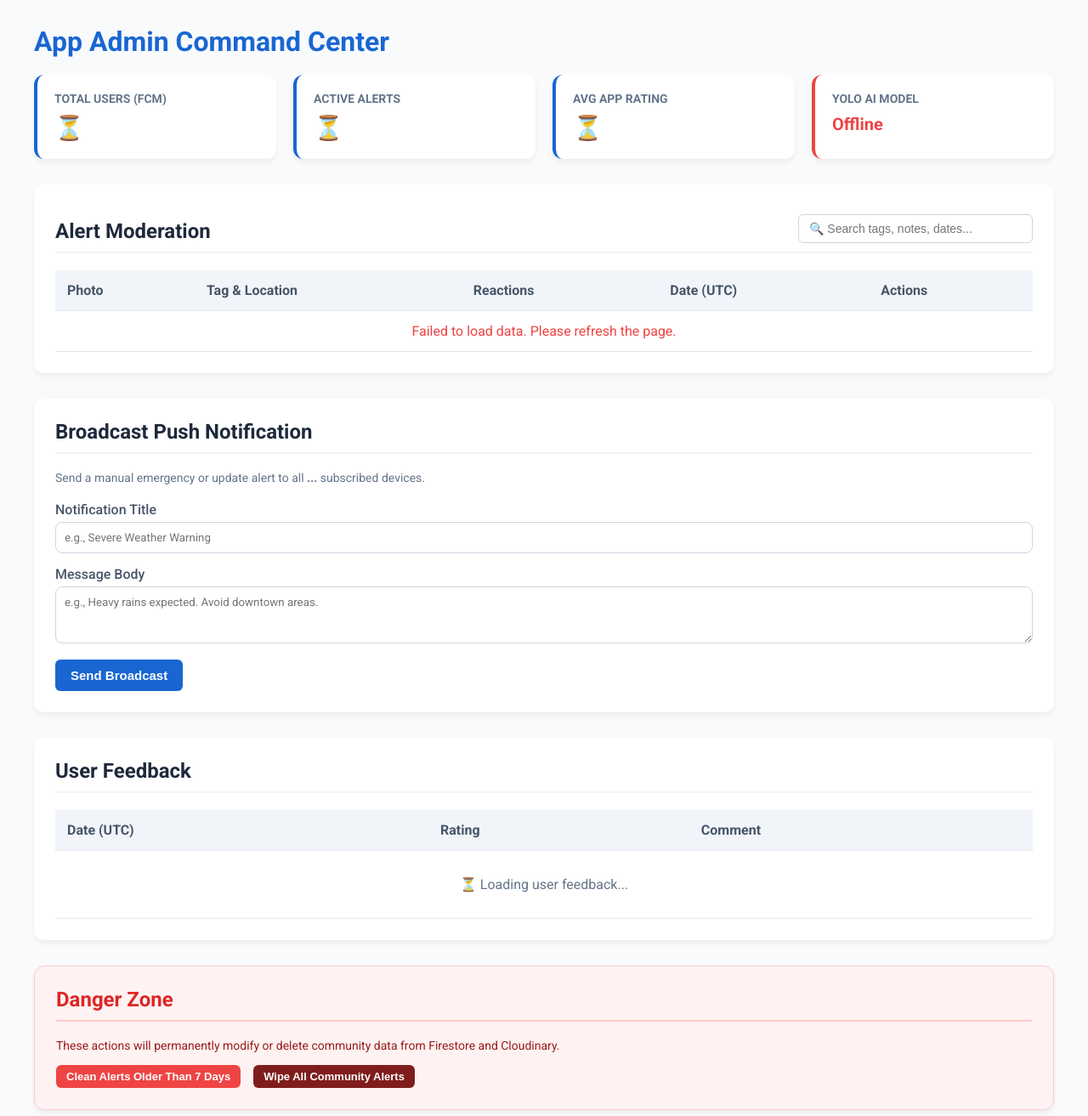
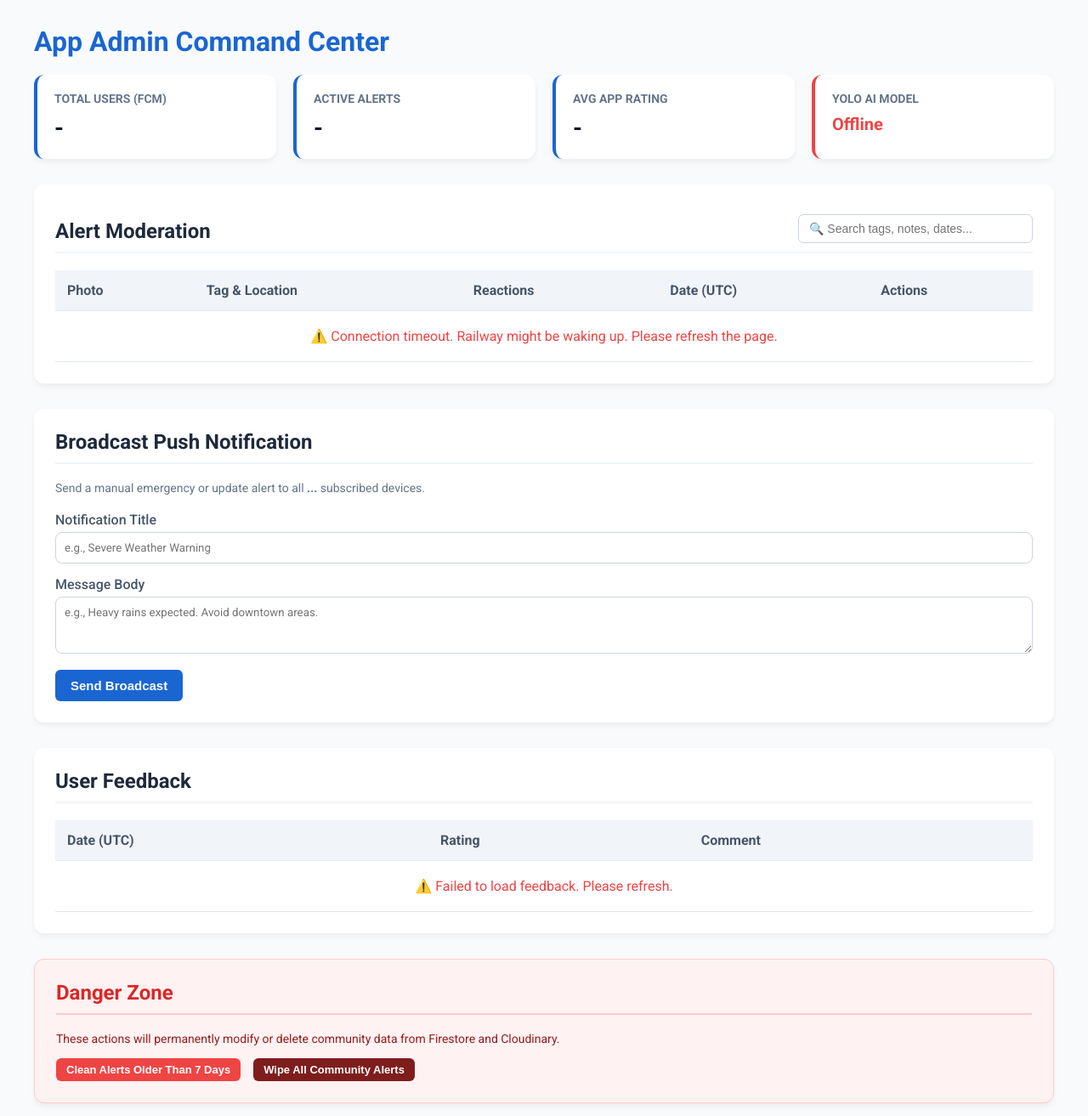
Before and after one commit to DHRUVA123-STAR/Safety_walk, a Python web app: template templates/admin.html in a window 1280 px wide. Shown: the top 1313 px of the page at 85% size. Run offline with Jinja, Linux system fonts and the light colour scheme; the template is opened without the code that fills it, so the values that code supplies are empty.

Commit message:
Updated files

```diff
--- a/templates/admin.html
+++ b/templates/admin.html
@@ -188,7 +188,8 @@
         // Fetch all data instantly after page loads
         document.addEventListener("DOMContentLoaded", async () => {
             try {
-                const res = await fetch("/admin/data");
+                const res = await fetch("/admin/data", { credentials: "same-origin" });
+                if (!res.ok) throw new Error("Server timeout or authentication error");
                 const data = await res.json();
 
                 // Populate Top Stat Cards
@@ -243,7 +244,12 @@
                     });
                 }
             } catch (err) {
-                document.getElementById("alertsLoading").innerHTML = `<td colspan="5" style="text-align: center; color: #ef4444;">Failed to load data. Please refresh the page.</td>`;
+                const errorHtml = `<td colspan="5" style="text-align: center; color: #ef4444; padding: 20px;">⚠️ Connection timeout. Railway might be waking up. Please refresh the page.</td>`;
+                document.getElementById("alertsLoading").innerHTML = errorHtml;
+                document.getElementById("fbLoading").innerHTML = `<td colspan="3" style="text-align: center; color: #ef4444; padding: 20px;">⚠️ Failed to load feedback. Please refresh.</td>`;
+                document.getElementById("adminUserCount").innerText = "-";
+                document.getElementById("adminActiveAlerts").innerText = "-";
+                document.getElementById("adminAvgRating").innerText = "-";
             }
         });
 
--- a/templates/index.html
+++ b/templates/index.html
@@ -3259,13 +3259,13 @@ function captureFrameImage(video, mode="autosync"){
     const canvas=document.createElement("canvas");
     const rawWidth=video.videoWidth;
     const rawHeight=video.videoHeight;
-    const maxDim=mode==="autosync" ? 720 : 512;
+    const maxDim=mode==="autosync" ? 480 : 320;
     const longestSide=Math.max(rawWidth, rawHeight);
     const scale=longestSide > maxDim ? (maxDim / longestSide) : 1;
     canvas.width=Math.max(1, Math.round(rawWidth * scale));
     canvas.height=Math.max(1, Math.round(rawHeight * scale));
     canvas.getContext("2d").drawImage(video,0,0);
-    return canvas.toDataURL("image/jpeg", 0.72);
+    return canvas.toDataURL("image/jpeg", 0.60);
 }
 
 function formatVehicleSummary(vehicleMap){
```
Also changed, not shown: app.py (+14 -4 lines).
